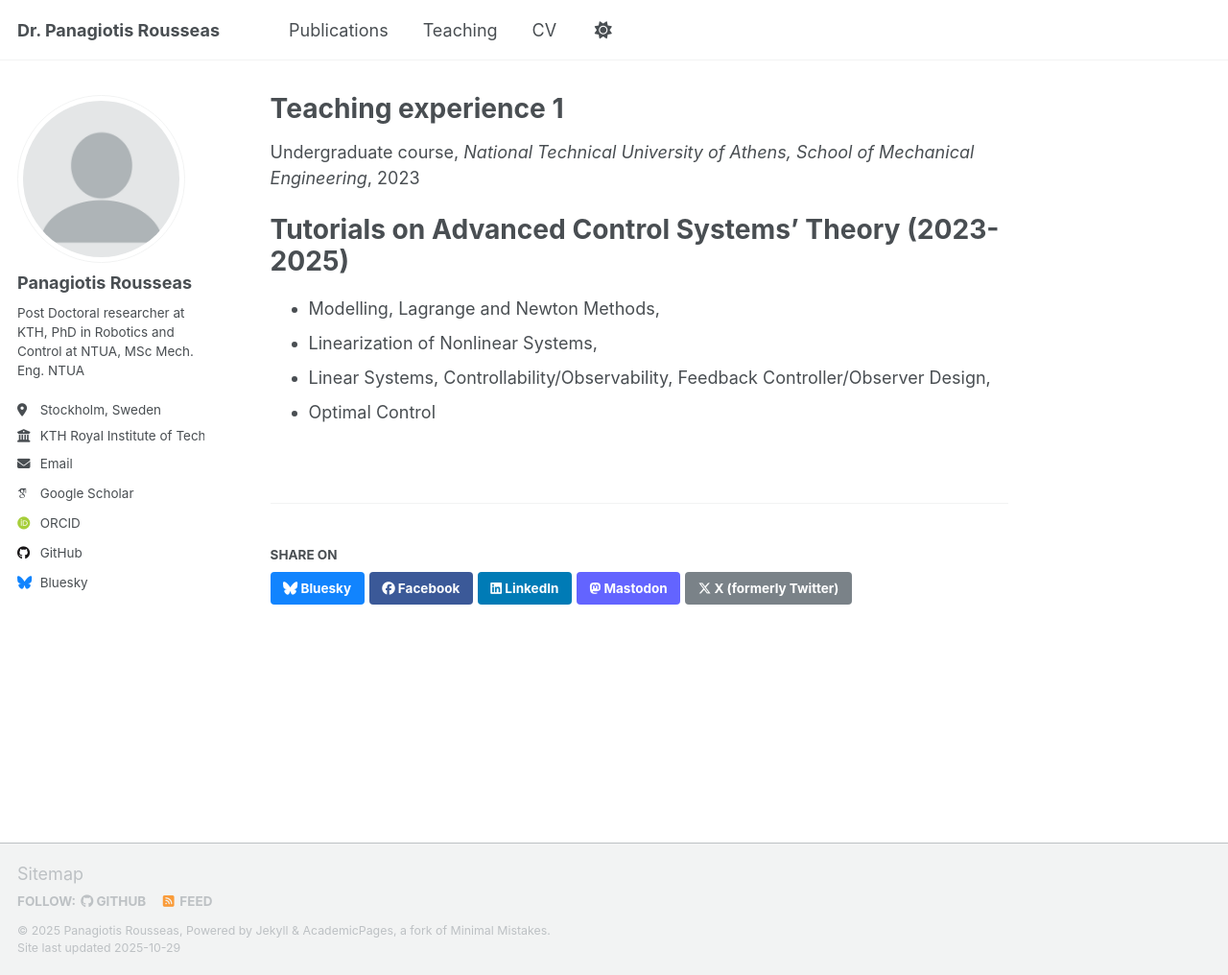
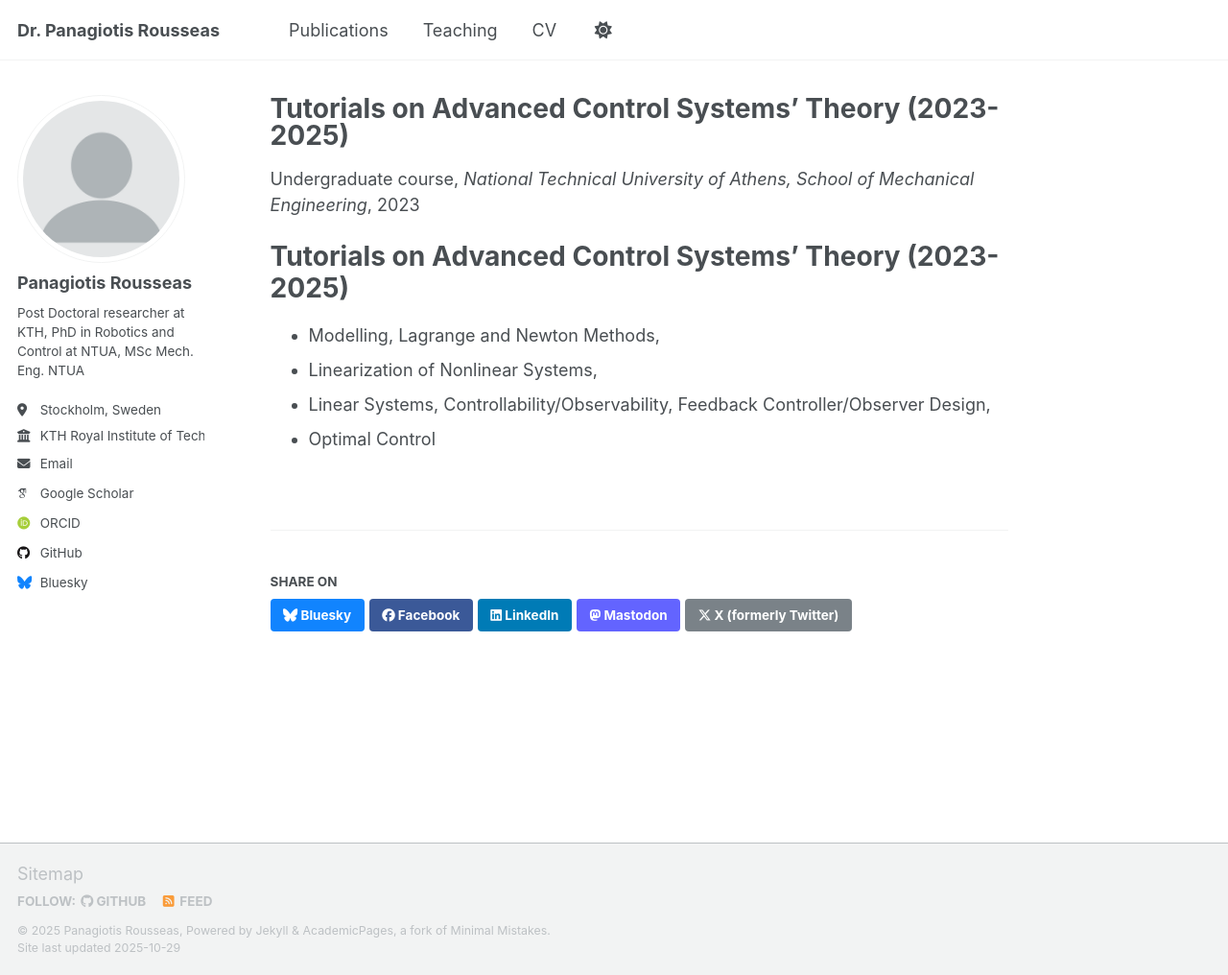
Before and after one commit to panosrousseas/panosrousseas.github.io, a Jekyll site: the page built from _teaching/2014-spring-teaching-1.md, in a window 1280 px wide and 1016 px high. Shown: the whole window at 96% size. Built offline with Jekyll 4.4.1, drawn with Linux system fonts in a browser that asks for light colours; some web fonts are replaced; a script that is not in the unit is left out.

Commit message:
Update 2014-spring-teaching-1.md

```diff
--- a/_teaching/2014-spring-teaching-1.md
+++ b/_teaching/2014-spring-teaching-1.md
@@ -1,5 +1,5 @@
 ---
-title: "Teaching experience 1"
+title: "Tutorials on Advanced Control Systems' Theory (2023-2025)"
 collection: teaching
 type: "Undergraduate course"
 permalink: /teaching/2014-spring-teaching-1
```
